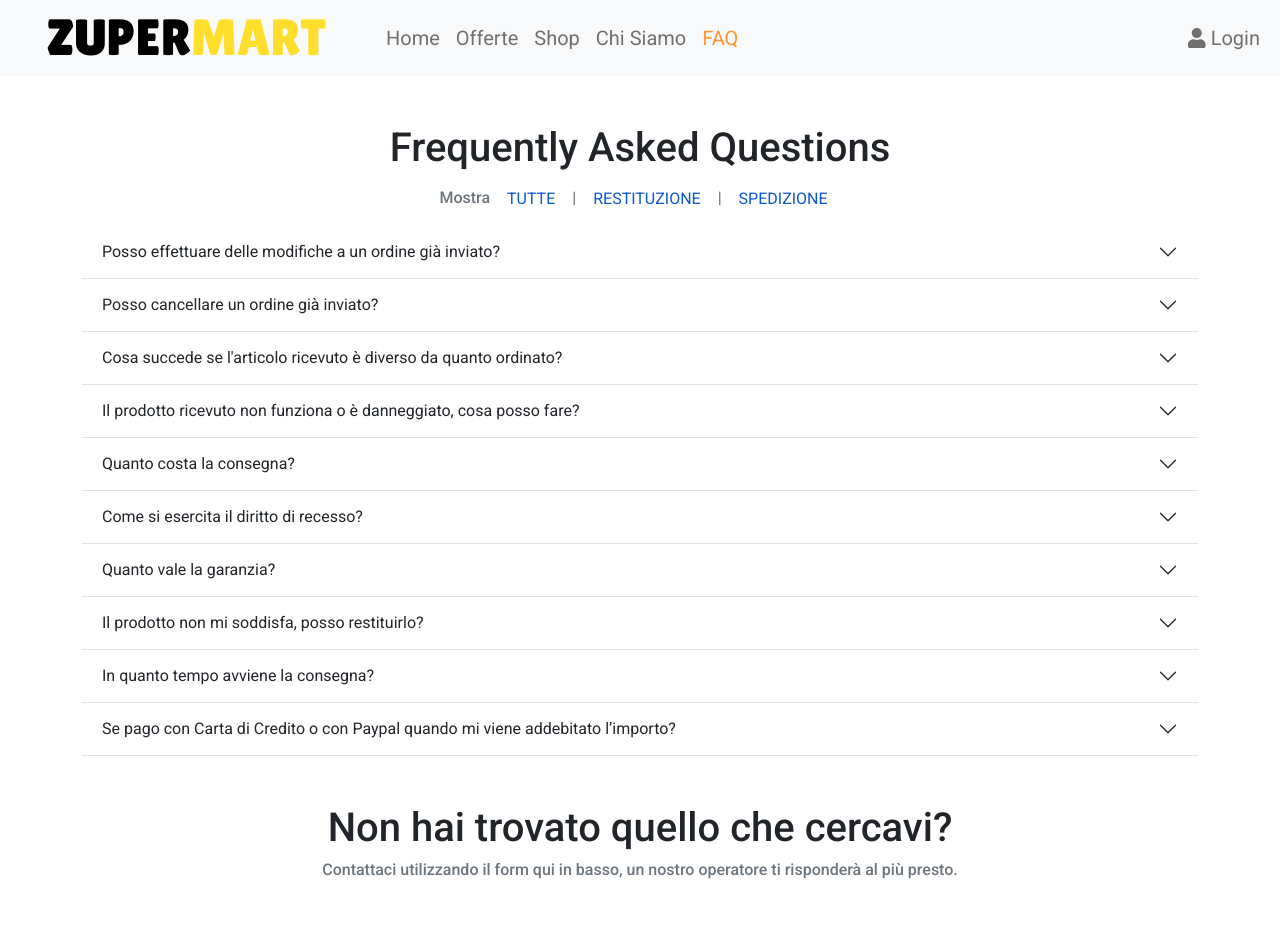
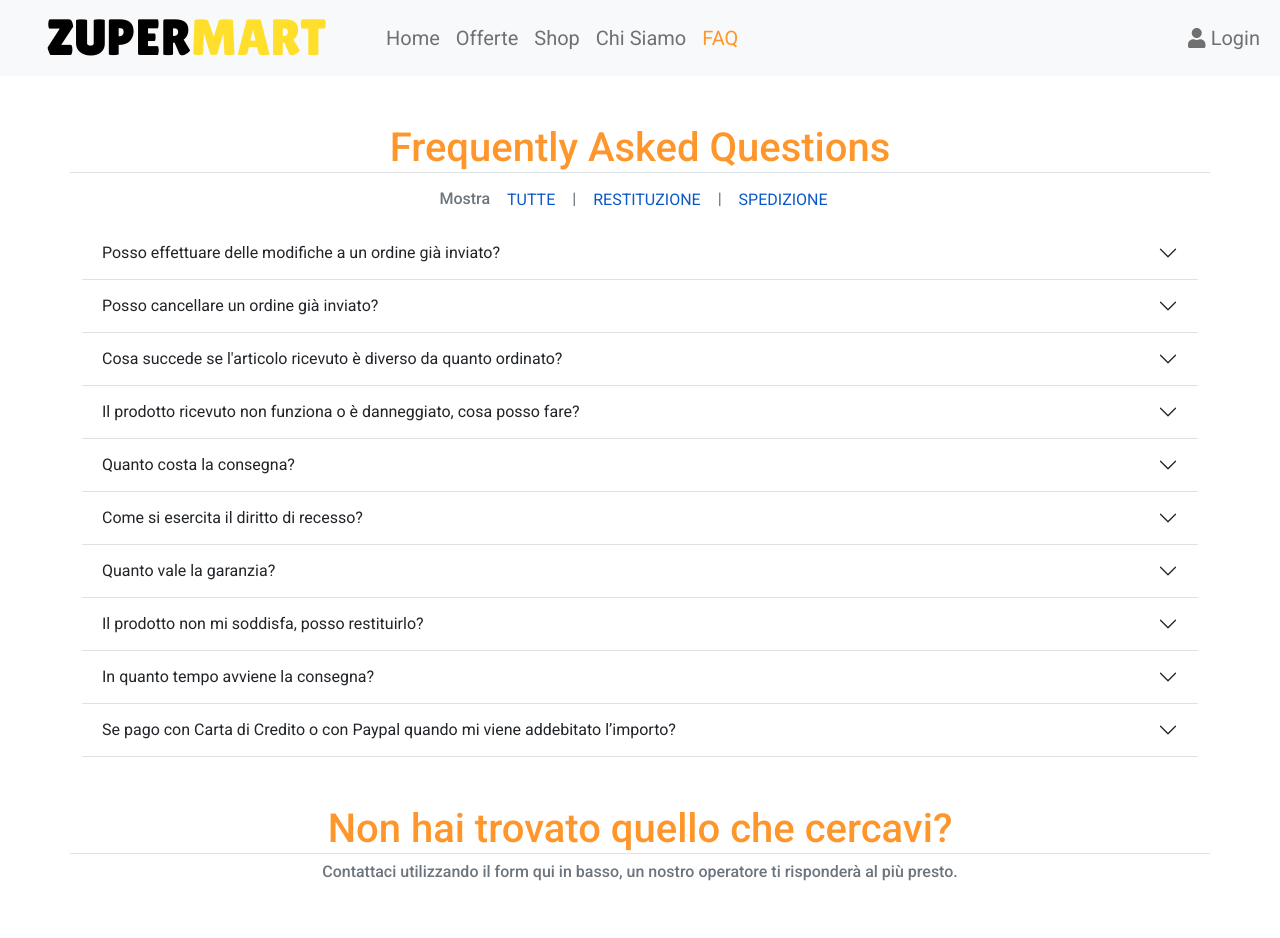
Before and after one commit to CarmineCorradoGit/ecommerce-bello, an Angular app: page /faq in a window 1280 px wide. Shown: the top 938 px of the page. Built offline with nearby package versions, Linux system fonts and the light colour scheme.

Commit message:
faq style allineamento

```diff
--- a/src/app/faq/faq.component.html
+++ b/src/app/faq/faq.component.html
@@ -1,7 +1,7 @@
 <div class="container my-5">
 
     <div class="row text-center">
-        <h1>Frequently Asked Questions</h1>
+        <h1 class="border-bottom">Frequently Asked Questions</h1>
         <h6 class="text-muted">Mostra <button class="btn btn-link" (click)="filterFaq(0)">TUTTE</button> | <button class="btn btn-link" (click)="filterFaq(1)">RESTITUZIONE</button> | <button class="btn btn-link" (click)="filterFaq(2)">SPEDIZIONE</button></h6>
     </div>
     <!-- <div class="row my-5">
@@ -40,7 +40,7 @@
     </div>
 
     <div class="row text-center my-5">
-        <h1>Non hai trovato quello che cercavi?</h1>
+        <h1 class="border-bottom">Non hai trovato quello che cercavi?</h1>
         <h6 class="text-muted">Contattaci utilizzando il form qui in basso, un nostro operatore ti risponderà al più
             presto.</h6>
     </div>
--- a/src/app/faq/faq.component.scss
+++ b/src/app/faq/faq.component.scss
@@ -1,9 +1,13 @@
 .accordion-button:not(.collapsed) {
-    color: #0a58ca;
+    color: #ff962b;
     background-color: #fff7f0;
 }
 
 .accordion-button:hover, .btn-link:hover {
+    color: #0a58ca;
+}
+
+h1 {
     color: #ff962b;
 }
 
```
